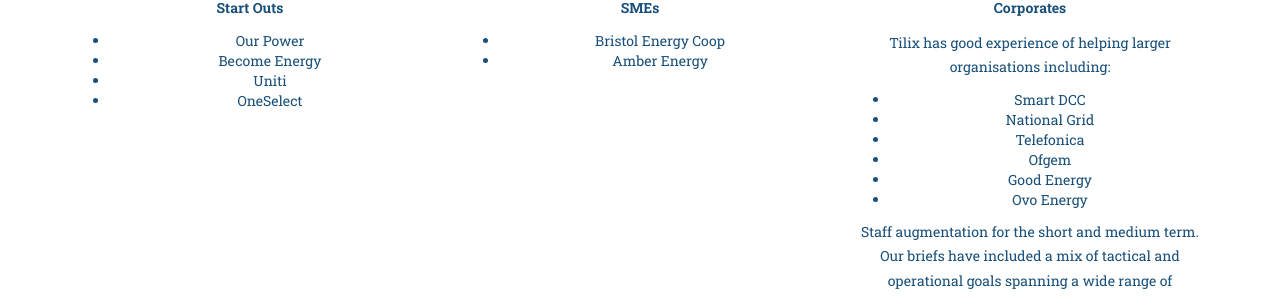
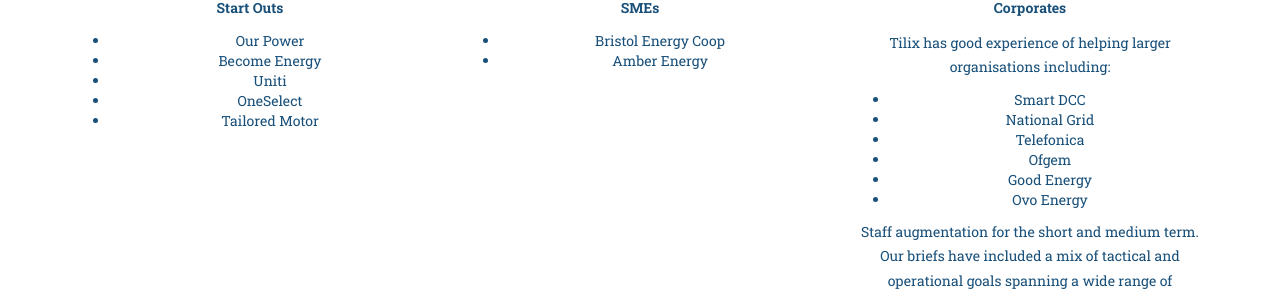
Before and after one commit to milomedia/tilix, a Jekyll site: the page built from index.html, in a window 1280 px wide and 900 px high, scrolled down 944 px. Shown: the part 149-446 px from the top of the window. Built offline with Jekyll 4.4.1, drawn with Linux system fonts in a browser that asks for light colours; nearby versions of some CDN libraries; some web fonts are replaced.

Commit message:
Update whatwedo-1.md

```diff
--- a/_includes/whatwedo-1.md
+++ b/_includes/whatwedo-1.md
@@ -4,3 +4,4 @@
 * Become Energy
 * Uniti
 * OneSelect
+* Tailored Motor
```
